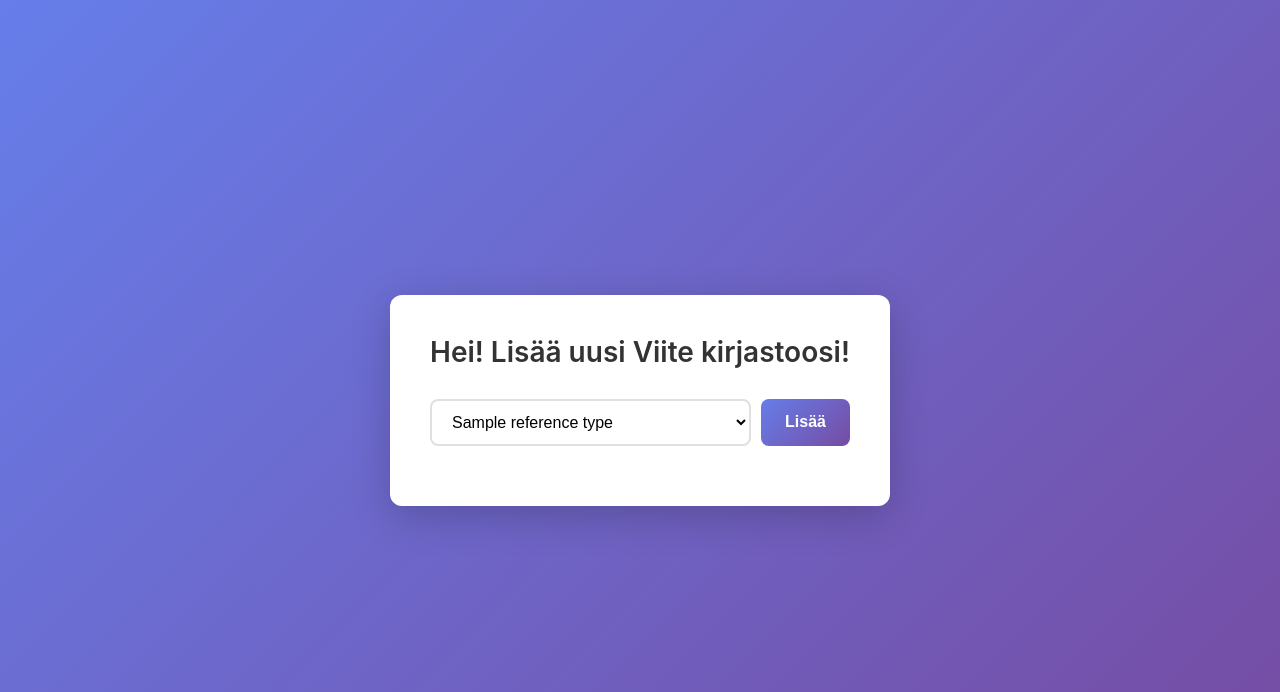
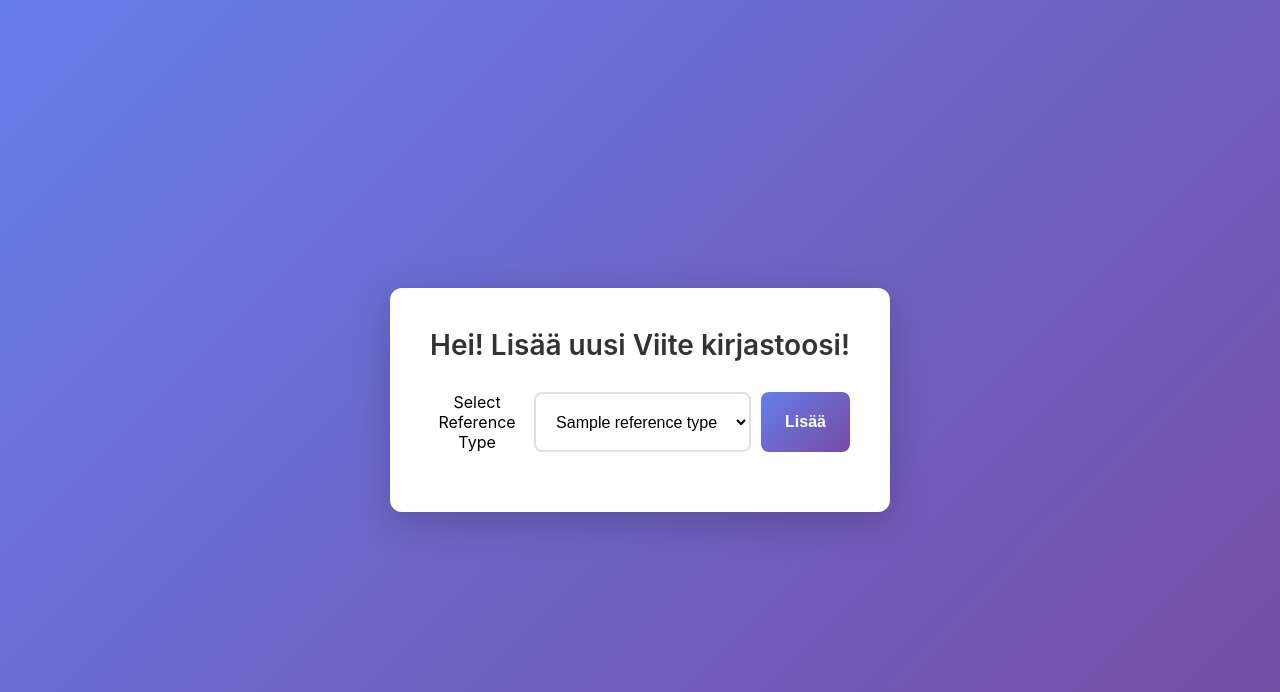
Before and after one commit to leevipun/outi-latex, a Flask app: template src/templates/index.html in a window 1280 px wide. Shown: the top 692 px of the page. Run offline with Flask 3, Linux system fonts and the light colour scheme; the template is opened without the code that fills it: most values are stand-ins (such as "Sample title", 1, 10 or a date in 2020).

Commit message:
Update src/templates/index.html
Co-authored-by: Copilot <175728472+Copilot@users.noreply.github.com>

```diff
--- a/src/templates/index.html
+++ b/src/templates/index.html
@@ -93,7 +93,8 @@
     <div class="container">
         <h1>Hei! Lisää uusi Viite kirjastoosi!</h1>
         <form method="POST" action="/" class="form-group">
-            <select name="form">
+            <label for="form" style="align-self: center;">Select Reference Type</label>
+            <select name="form" id="form">
                 {% for reference_type in reference_types %}
                     <option value="{{reference_type['id']}}">{{reference_type['name']}}</option>
                 {% endfor %}
```
